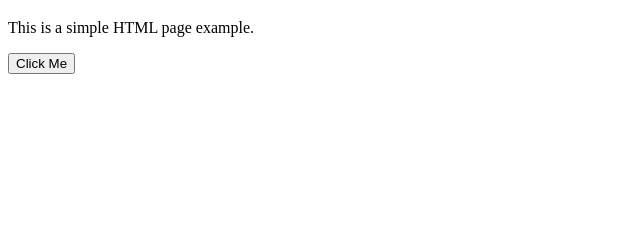
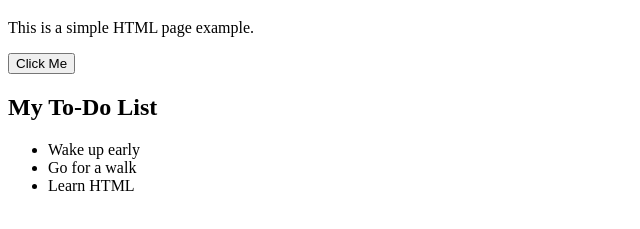
Before and after one commit to raykarmonisha/practice-DevOps, a plain HTML site: page webapp/index.html in a window 1280 px wide. Shown: the part 61-290 px from the top of the page, without its empty margins (0-640 px from the left). Drawn offline with Linux system fonts and the light colour scheme.

Commit message:
commit from monisha

```diff
--- a/webapp/index.html
+++ b/webapp/index.html
@@ -9,3 +9,15 @@
     <button onclick="alert('Hello, world!')">Click Me</button>
 </body>
 </html>
+
+<!DOCTYPE html>
+<html>
+<body>
+  <h2>My To-Do List</h2>
+  <ul>
+    <li>Wake up early</li>
+    <li>Go for a walk</li>
+    <li>Learn HTML</li>
+  </ul>
+</body>
+</html>
```
